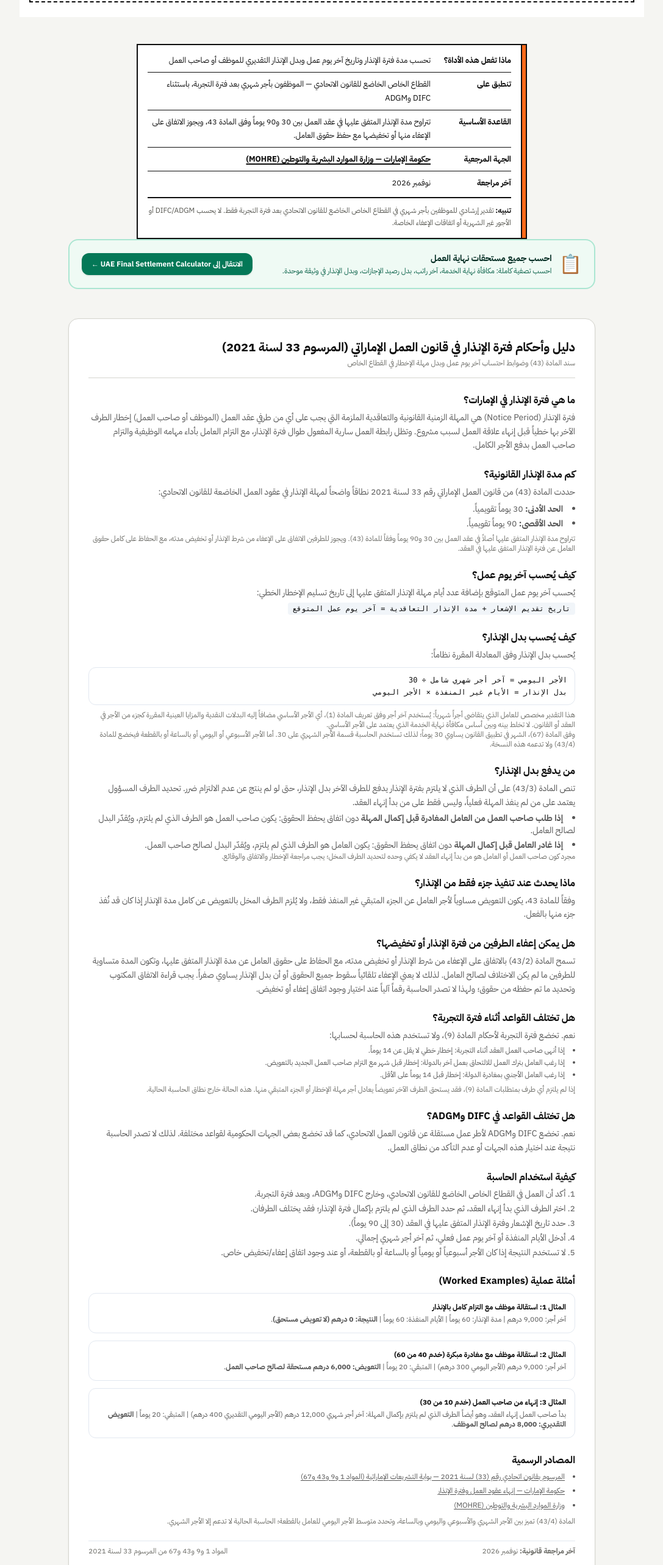
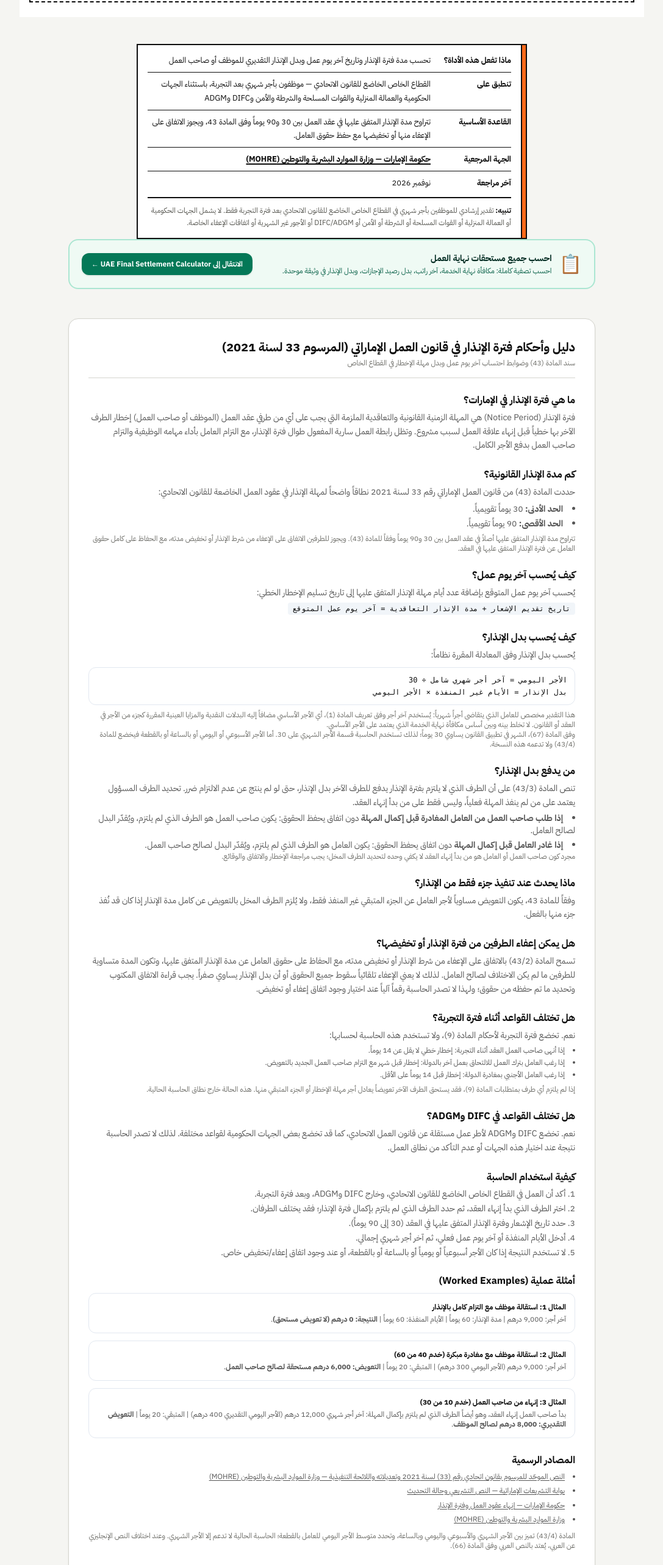
Before and after one commit to MAHMADzubair/arabic-tools, a Next.js app: page /ar/ae/notice-period-calculator in a window 1280 px wide. Shown: the part 1998-4564 px from the top of the page at 61% size, without its empty margins (96-1183 px from the left). Built offline with nearby package versions, Linux system fonts and the light colour scheme; no server answers.

Commit message:
content: cite consolidated UAE labour law and clarify excluded worker categories

```diff
--- a/app/ar/ae/notice-period-calculator/page.js
+++ b/app/ar/ae/notice-period-calculator/page.js
@@ -57,8 +57,8 @@ const noticeFaqs = [
     a: "لا. هذه الحاسبة لا تحسب فترة التجربة. تخضع الحالات للمادة (9): إخطار صاحب العمل للعامل قبل 14 يوماً على الأقل؛ وإخطار العامل قبل شهر إذا انتقل إلى صاحب عمل آخر داخل الدولة؛ أو قبل 14 يوماً على الأقل إذا كان العامل الأجنبي سيغادر الدولة. وقد تترتب التزامات أخرى بحسب الحالة.",
   },
   {
-    q: "هل تنطبق الحاسبة على موظفي DIFC أو ADGM والقطاع الحكومي؟",
-    a: "لا. الحاسبة مخصصة لعقود القطاع الخاص الخاضعة لقانون العمل الاتحادي. قد تخضع الجهات الحكومية وDIFC وADGM لأطر قانونية مختلفة، ولذلك تتوقف الحاسبة عن إصدار تقدير عند اختيار هذه الحالات أو عدم التأكد من النطاق.",
+    q: "هل تنطبق الحاسبة على موظفي DIFC أو ADGM والقطاع الحكومي والعمالة المنزلية؟",
+    a: "لا. الحاسبة مخصصة لعقود القطاع الخاص الخاضعة لقانون العمل الاتحادي فقط. موظفو الجهات الحكومية، والعاملون في القوات المسلحة والشرطة والأمن، والعمالة المنزلية مستثنون من نطاق هذا القانون أو يخضعون لتشريعات أخرى؛ كما أن DIFC وADGM لهما أطر عمل مستقلة. تتوقف الحاسبة عند اختيار هذه الفئات أو عدم التأكد من النطاق.",
   },
   {
     q: "هل تدعم الحاسبة الرواتب الأسبوعية أو اليومية أو بالساعة أو بالقطعة؟",
@@ -150,12 +150,12 @@ export default function UaeNoticePeriodCalculatorPage() {
         {/* GEO Answer Summary */}
         <GeoAnswerSummary
           whatItDoes="تحسب مدة فترة الإنذار وتاريخ آخر يوم عمل وبدل الإنذار التقديري للموظف أو صاحب العمل"
-          appliesTo="القطاع الخاص الخاضع للقانون الاتحادي — الموظفون بأجر شهري بعد فترة التجربة، باستثناء DIFC وADGM"
+          appliesTo="القطاع الخاص الخاضع للقانون الاتحادي — موظفون بأجر شهري بعد التجربة، باستثناء الجهات الحكومية والعمالة المنزلية والقوات المسلحة والشرطة والأمن وDIFC وADGM"
           keyRule="تتراوح مدة الإنذار المتفق عليها في عقد العمل بين 30 و90 يوماً وفق المادة 43، ويجوز الاتفاق على الإعفاء منها أو تخفيضها مع حفظ حقوق العامل."
           authority="حكومة الإمارات — وزارة الموارد البشرية والتوطين (MOHRE)"
           authorityUrl="https://u.ae/en/information-and-services/jobs/employment-in-the-private-sector/job-offers-and-work-permits-and-contracts/terminating-employment-contracts"
           lastReviewed="نوفمبر 2026"
-          disclaimer="تقدير إرشادي للموظفين بأجر شهري في القطاع الخاص الخاضع للقانون الاتحادي بعد فترة التجربة فقط. لا يحسب DIFC/ADGM أو الأجور غير الشهرية أو اتفاقات الإعفاء الخاصة."
+          disclaimer="تقدير إرشادي للموظفين بأجر شهري في القطاع الخاص الخاضع للقانون الاتحادي بعد فترة التجربة فقط. لا يشمل الجهات الحكومية أو العمالة المنزلية أو القوات المسلحة أو الشرطة أو الأمن أو DIFC/ADGM أو الأجور غير الشهرية أو اتفاقات الإعفاء الخاصة."
         />
 
         {/* Contextual Link to Final Settlement Calculator */}
@@ -339,8 +339,13 @@ export default function UaeNoticePeriodCalculatorPage() {
               <h3 className="text-base font-bold text-ink mb-1.5">المصادر الرسمية</h3>
               <ul className="list-disc list-inside text-xs text-ink-secondary leading-relaxed space-y-1">
                 <li>
-                  <a href="https://www.uaelegislation.gov.ae/en/legislations/1541/download" target="_blank" rel="noopener noreferrer" className="underline underline-offset-2">
-                    المرسوم بقانون اتحادي رقم (33) لسنة 2021 — بوابة التشريعات الإماراتية (المواد 1 و9 و43 و67)
+                  <a href="https://www.mohre.gov.ae/assets/download/e82f7872/Federal%20Decree-Law%20No.%2033%20of%202021%20Regarding%20the%20Regulation%20of%20Employment%20Relationship%20and%20its%20amendments_638990571068264034.pdf.aspx" target="_blank" rel="noopener noreferrer" className="underline underline-offset-2">
+                    النص الموحّد للمرسوم بقانون اتحادي رقم (33) لسنة 2021 وتعديلاته واللائحة التنفيذية — وزارة الموارد البشرية والتوطين (MOHRE)
+                  </a>
+                </li>
+                <li>
+                  <a href="https://uaelegislation.gov.ae/en/legislations/1541" target="_blank" rel="noopener noreferrer" className="underline underline-offset-2">
+                    بوابة التشريعات الإماراتية — النص التشريعي وحالة التحديث
                   </a>
                 </li>
                 <li>
@@ -354,7 +359,7 @@ export default function UaeNoticePeriodCalculatorPage() {
                   </a>
                 </li>
               </ul>
-              <p className="text-xs text-ink-muted mt-2">المادة (43/4) تميز بين الأجر الشهري والأسبوعي واليومي وبالساعة، وتحدد متوسط الأجر اليومي للعامل بالقطعة؛ الحاسبة الحالية لا تدعم إلا الأجر الشهري.</p>
+              <p className="text-xs text-ink-muted mt-2">المادة (43/4) تميز بين الأجر الشهري والأسبوعي واليومي وبالساعة، وتحدد متوسط الأجر اليومي للعامل بالقطعة؛ الحاسبة الحالية لا تدعم إلا الأجر الشهري. وعند اختلاف النص الإنجليزي عن العربي، يُعتد بالنص العربي وفق المادة (66).</p>
             </div>
 
             {/* 13. آخر تحديث */}
```
